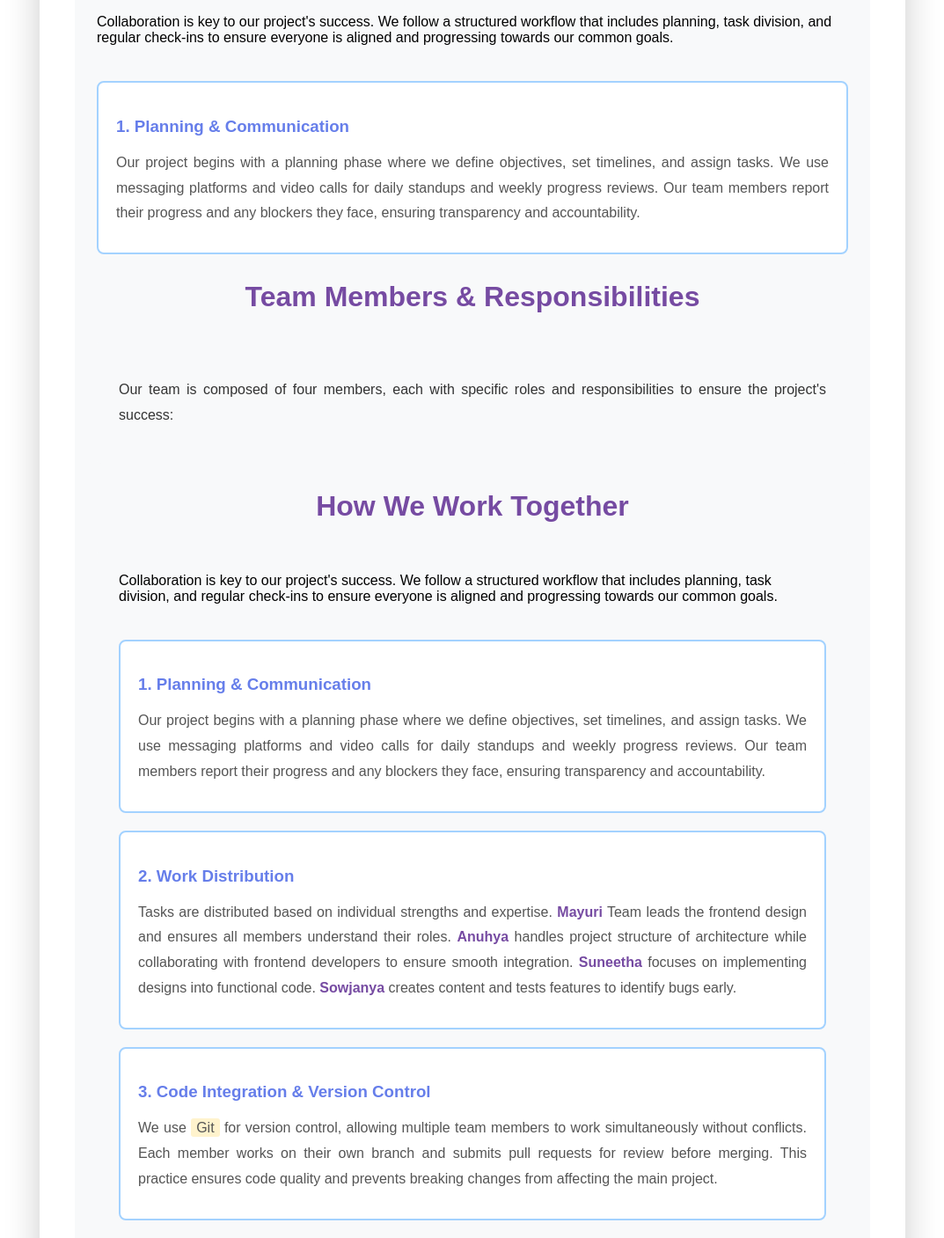
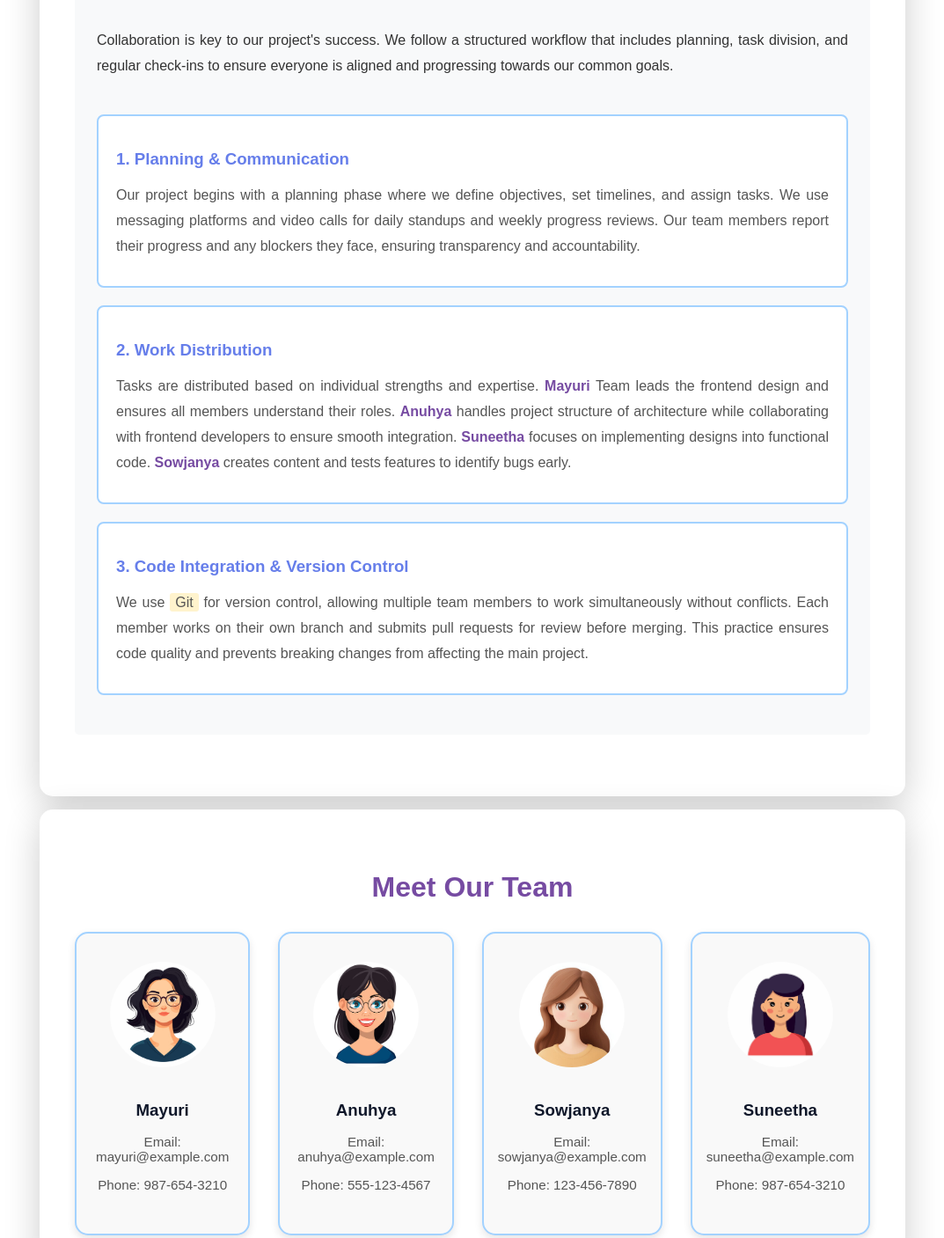
Before and after one commit to mayuri-vaddempudi/fg-git-group-assignment, a plain HTML site: page pages/about.html in a window 1280 px wide. Shown: the part 680-2087 px from the top of the page at 88% size, without its empty margins (103-1176 px from the left). Drawn offline with Linux system fonts and the light colour scheme.

Commit message:
fix: about us responsive design style

```diff
--- a/pages/about.html
+++ b/pages/about.html
@@ -1,13 +1,15 @@
 <!DOCTYPE html>
 <html lang="en">
-
   <head>
     <meta charset="UTF-8" />
     <meta name="viewport" content="width = device-width initial-scale=1" />
     <title>Git Assignment</title>
     <link rel="stylesheet" href="../styles/common.css" />
     <link rel="stylesheet" href="../styles/about.css" />
-  <script src="https://kit.fontawesome.com/20b9975a2f.js" crossorigin="anonymous"></script>
+    <script
+      src="https://kit.fontawesome.com/20b9975a2f.js"
+      crossorigin="anonymous"
+    ></script>
   </head>
 
   <body>
@@ -69,35 +71,12 @@
         <!-- How We Work Together section-->
         <h2>How We Work Together</h2>
         <div class="intro">
-        Collaboration is key to our project's success. We follow a structured
-        workflow that includes planning, task division, and regular check-ins
-        to ensure everyone is aligned and progressing towards our common
-        goals.
-        <div class="workflow">
-          <div class="workflow-section">
-            <h3>1. Planning & Communication</h3>
           <p>
-              Our project begins with a planning phase where we define
-              objectives, set timelines, and assign tasks. We use messaging
-              platforms and video calls for daily standups and weekly progress
-              reviews. Our team members report their progress and any blockers
-              they face, ensuring transparency and accountability.
+            Collaboration is key to our project's success. We follow a
+            structured workflow that includes planning, task division, and
+            regular check-ins to ensure everyone is aligned and progressing
+            towards our common goals.
           </p>
-          </div>
-          <h2>Team Members & Responsibilities</h2>
-          <div class="intro">
-            <p>
-              Our team is composed of four members, each with specific roles and
-              responsibilities to ensure the project's success:
-            </p>
-          </div>
-
-          <h2>How We Work Together</h2>
-          <div class="intro">
-            Collaboration is key to our project's success. We follow a structured
-            workflow that includes planning, task division, and regular check-ins
-            to ensure everyone is aligned and progressing towards our common
-            goals.
           <div class="workflow">
             <div class="workflow-section">
               <h3>1. Planning & Communication</h3>
@@ -195,16 +174,24 @@
       <div class="social_media">
         <ul>
           <li>
-          <a href="https://www.facebook.com/"><i class="fa-brands fa-facebook"></i>Facebook</a>
+            <a href="https://www.facebook.com/"
+              ><i class="fa-brands fa-facebook"></i>Facebook</a
+            >
           </li>
           <li>
-          <a href="https://www.instagram.com/"><i class="fa-brands fa-instagram"></i>Instagram</a>
+            <a href="https://www.instagram.com/"
+              ><i class="fa-brands fa-instagram"></i>Instagram</a
+            >
           </li>
           <li>
-          <a href="https://x.com/"><i class="fa-brands fa-twitter"></i>Twitter</a>
+            <a href="https://x.com/"
+              ><i class="fa-brands fa-twitter"></i>Twitter</a
+            >
           </li>
           <li>
-          <a href="https://github.com/"><i class="fa-brands fa-github"></i>GitHub</a>
+            <a href="https://github.com/"
+              ><i class="fa-brands fa-github"></i>GitHub</a
+            >
           </li>
         </ul>
       </div>
@@ -220,5 +207,4 @@
       });
     </script>
   </body>
-
 </html>
--- a/styles/about.css
+++ b/styles/about.css
@@ -137,6 +137,12 @@ h2 {
   transform: scale(1.05);
 }
 
+.highlight {
+  background: #fff3cd;
+}
+
+/* Responsive Design */
+
 @media (max-width: 992px) {
   .team-grid {
     grid-template-columns: repeat(2, 1fr);
@@ -146,6 +152,10 @@ h2 {
 @media (max-width: 576px) {
   .team-grid {
     grid-template-columns: 1fr;
+  }
+
+  .intro p {
+    text-align: left;
   }
 }
 
@@ -159,8 +169,8 @@ h2 {
   td {
     font-size: 0.9em;
   }
+
+  .container {
+    padding: 10px;
+  }
 }
-
-.highlight {
-  background: #fff3cd;
-}
```
Lines whose indentation alone changed are shown as unchanged.
